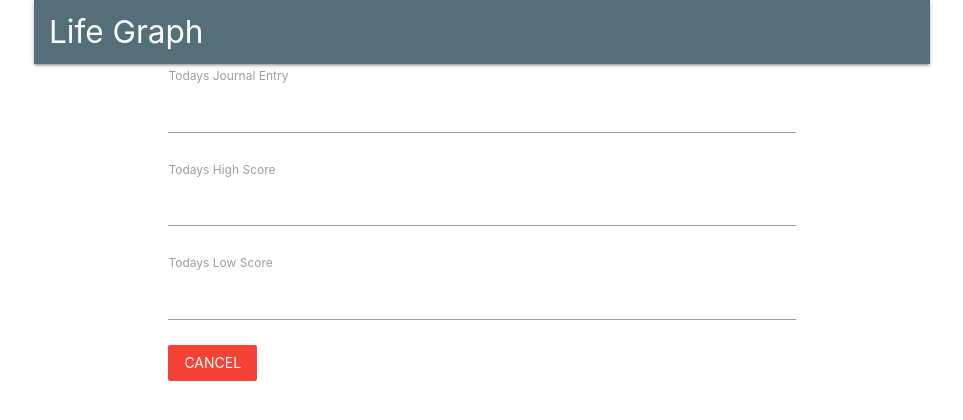
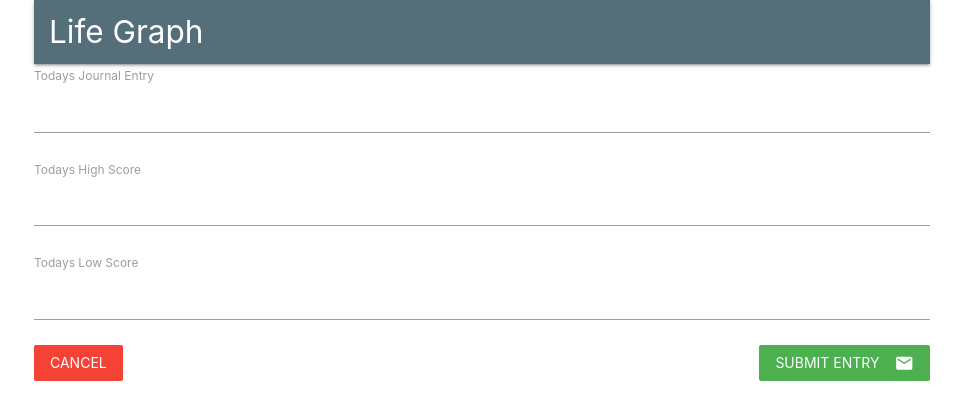
Before and after one commit to sheridp2/life-graph, a React (Create React App) app in the folder client/: page /entrys/new in a window 1280 px wide. Shown: the top 420 px of the page, without its empty margins (158-1121 px from the left). Built offline with nearby package versions, Linux system fonts and the light colour scheme; no server answers.

Commit message:
form now goes to review page before submitting

```diff
--- a/client/package.json
+++ b/client/package.json
@@ -12,7 +12,6 @@
     "react-redux": "^6.0.0",
     "react-router-dom": "^4.4.0-beta.6",
     "react-scripts": "2.1.1",
-    "react-stripe-checkout": "^2.6.3",
     "redux": "^4.0.1",
     "redux-form": "^8.1.0",
     "redux-thunk": "^2.3.0"
--- a/client/src/components/App.js
+++ b/client/src/components/App.js
@@ -5,11 +5,10 @@ import * as actions from "../actions";
 
 import Header from "./Header";
 import Dashboard from "./Dashboard";
-import EntrysNew from './entrys/EntrysNew'
-import Landing from './Landing'
+import Landing from "./Landing";
+import EntryNew from './entrys/EntryNew';
 
 class App extends Component {
-
   componentDidMount() {
     this.props.fetchUser();
   }
@@ -21,7 +20,7 @@ class App extends Component {
           <Header />
           <Route exact path="/" component={Landing} />
           <Route exact path="/dashboard" component={Dashboard} />
-          <Route exact path="/entrys/new" component={EntrysNew} />
+          <Route exact path="/entrys/new" component={EntryNew} />
         </div>
       </BrowserRouter>
     );
--- /dev/null
+++ b/client/src/components/entrys/EntryForm.js
@@ -0,0 +1,65 @@
+import _ from "lodash";
+import React, { Component } from "react";
+import { reduxForm, Field } from "redux-form";
+import { Link } from "react-router-dom";
+import EntryField from "./EntryField";
+import formFields from "./formFields";
+
+
+class EntryForm extends Component {
+  renderFields() {
+    return _.map(formFields, ({ label, name, noValueError }) => {
+
+      return (
+        <Field
+          key={name}
+          component={EntryField}
+          type="text"
+          label={label}
+          name={name}
+        />
+      );
+    });
+  }
+  handleSubmit(){
+
+
+  }
+
+  render() {
+    return (
+      <div>
+        <form onSubmit={this.props.handleSubmit(this.props.onEntrySubmit)}>
+          {this.renderFields()}
+          <Link to="/dashboard" className="red btn-flat white-text">
+            Cancel
+          </Link>
+          <button
+
+        className="green white-text btn-flat right"
+      >
+        Submit Entry
+        <i className="material-icons right">email</i>
+      </button>
+        </form>
+      </div>
+    );
+  }
+}
+function validate(values) {
+  const errors = {};
+
+  _.each(formFields, ({ name, noValueError }) => {
+    if (!values[name]) {
+      errors[name] = noValueError;
+    }
+  });
+
+  return errors;
+}
+
+export default reduxForm({
+  validate,
+  form: "entryForm",
+  destroyOnUnmount: false
+})(EntryForm);
--- /dev/null
+++ b/client/src/components/entrys/EntryNew.js
@@ -0,0 +1,30 @@
+import React, { Component } from "react";
+import { reduxForm } from "redux-form";
+import EntryForm from "./EntryForm";
+import EntryReview from "./EntryReview";
+
+class EntryNew extends Component {
+  state = { showEntryReview: false };
+
+  renderContent() {
+    if (this.state.showEntryReview) {
+      return (
+        <EntryReview
+          onCancel={() => this.setState({ showEntryReview: false })}
+        />
+      );
+    }
+    return (
+      <EntryForm
+        onEntrySubmit={() => this.setState({ showEntryReview: true })}
+      />
+    );
+  }
+  render() {
+    return <div>{this.renderContent()}</div>;
+  }
+}
+
+export default reduxForm({
+  form: "entryForm"
+})(EntryNew);
--- /dev/null
+++ b/client/src/components/entrys/EntryReview.js
@@ -0,0 +1,11 @@
+import React from 'react';
+
+const EntryReview =() =>{
+  return(
+    <div>
+      Review Form
+    </div>
+  )
+}
+
+export default EntryReview;
--- a/client/src/components/entrys/EntrysNew.js
+++ /dev/null
@@ -1,32 +0,0 @@
-import _ from 'lodash'
-import React, { Component } from 'react';
-import { reduxForm, Field } from 'redux-form';
-import { Link } from 'react-router-dom';
-import EntryField from './EntryField'
-import formFields from './formFields'
-
-class EntryNew extends Component {
-  renderFields() {
-    return _.map(formFields, ({ label, name }) =>{
-      return <Field key={name} component={EntryField} type="text" label={label} name={name}/>
-
-    })
-  }
-
-  render(){
-    return(
-      <div className="container">
-        <form>
-        {this.renderFields()}
-          <Link to="/dashboard" className="red btn-flat white-text">
-            Cancel
-          </Link>
-        </form>
-      </div>
-    )
-  }
-}
-export default reduxForm({
-  form: "entryForm",
-  destroyOnUnmount: false
-})(EntryNew);
```
Also changed, not shown: client/src/styles/header.css (deleted).
